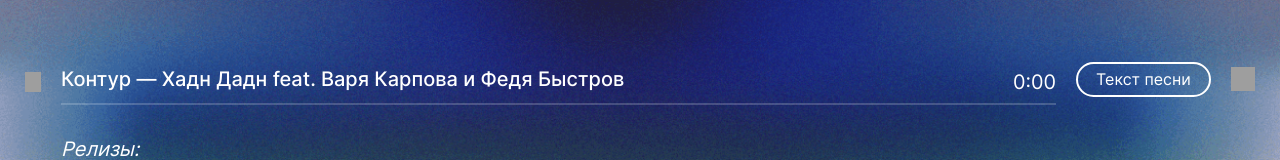
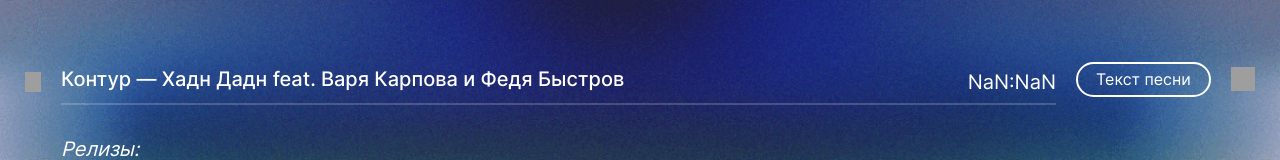
Before and after one commit to sudo-mode/turbina, a React (Create React App) app: page / in a window 1280 px wide. Shown: the part 520-680 px from the top of the page. Built offline with nearby package versions, Linux system fonts and the light colour scheme; grey boxes are pictures that could not be loaded.

Commit message:
fix: timer (+add tracks)

```diff
--- a/src/components/Player/PlayerController.js
+++ b/src/components/Player/PlayerController.js
@@ -107,7 +107,10 @@ function PlayerController ({ track }) {
           {`${track.trackName} — ${track.group} feat. ${track.author}`}
         </p>
       </div>
-      <PlayerTimer curTime={curTime} />
+      <PlayerTimer
+        duration={duration}
+        curTime={curTime}
+      />
       <PlayerTimeline
         curTime={curTime}
         duration={duration}
--- a/src/components/Player/PlayerTimer.js
+++ b/src/components/Player/PlayerTimer.js
@@ -1,6 +1,6 @@
 import './PlayerTimer.css';
 
-function PlayerTimer ({ curTime }) {
+function PlayerTimer ({ duration, curTime }) {
   const formatDuration = (duration) => {
     let minutes = Math.floor(duration/60);
     let seconds = Math.floor(duration % 60);
@@ -14,7 +14,7 @@ function PlayerTimer ({ curTime }) {
 
   return (
     <span className="player__timer">
-      {formatDuration(curTime)}
+      {formatDuration(duration - curTime)}
     </span>
   )
 }
--- a/src/db/tracks.js
+++ b/src/db/tracks.js
@@ -8,7 +8,7 @@ const tracks = [
     Моя милая милая девочка,
     Никогда не знаешь что будет дальше
     В этой гадкой зиме`,
-    link: 'https://ia800905.us.archive.org/19/items/FREE_background_music_dhalius/backsound.mp3'
+    link: 'https://ds.cdn5.mzmdl.com/cuts/d9/c4/d9c4b23a86693374ab703d4680faeec2/47842886/The_xx_-_Crystalised_b128f0d202.mp3'
   },
   {
     id: '№4',
@@ -21,7 +21,7 @@ const tracks = [
     Петр Сковородников
     Петр Сковородников
     Петр Сковородников`,
-    link: 'https://ia800905.us.archive.org/19/items/FREE_background_music_dhalius/backsound.mp3'
+    link: 'https://mzmdl.com/get/cuts/bf/ff/bfff3efbf6c332811301900ba299b04b/47842889/The_xx_-_Heart_Skipped_A_Beat_b128f0d242.mp3'
   },
   {
     id: '№6',
@@ -35,7 +35,7 @@ const tracks = [
     Саша Петров
     Саша Петров
     Саша Петров`,
-    link: 'https://ia800905.us.archive.org/19/items/FREE_background_music_dhalius/backsound.mp3'
+    link: 'https://mzmdl.com/get/music/20140820/The_xx_-_VCR_16212035.mp3'
   },
   {
     id: '№5',
@@ -47,7 +47,7 @@ const tracks = [
     Маруся Романова
     Маруся Романова
     Маруся Романова`,
-    link: 'https://ia800905.us.archive.org/19/items/FREE_background_music_dhalius/backsound.mp3'
+    link: 'https://cdn5.mzmdl.com/music/20140917/The_XX_-_Intro_17025777.mp3'
   },
 ]
 
```
